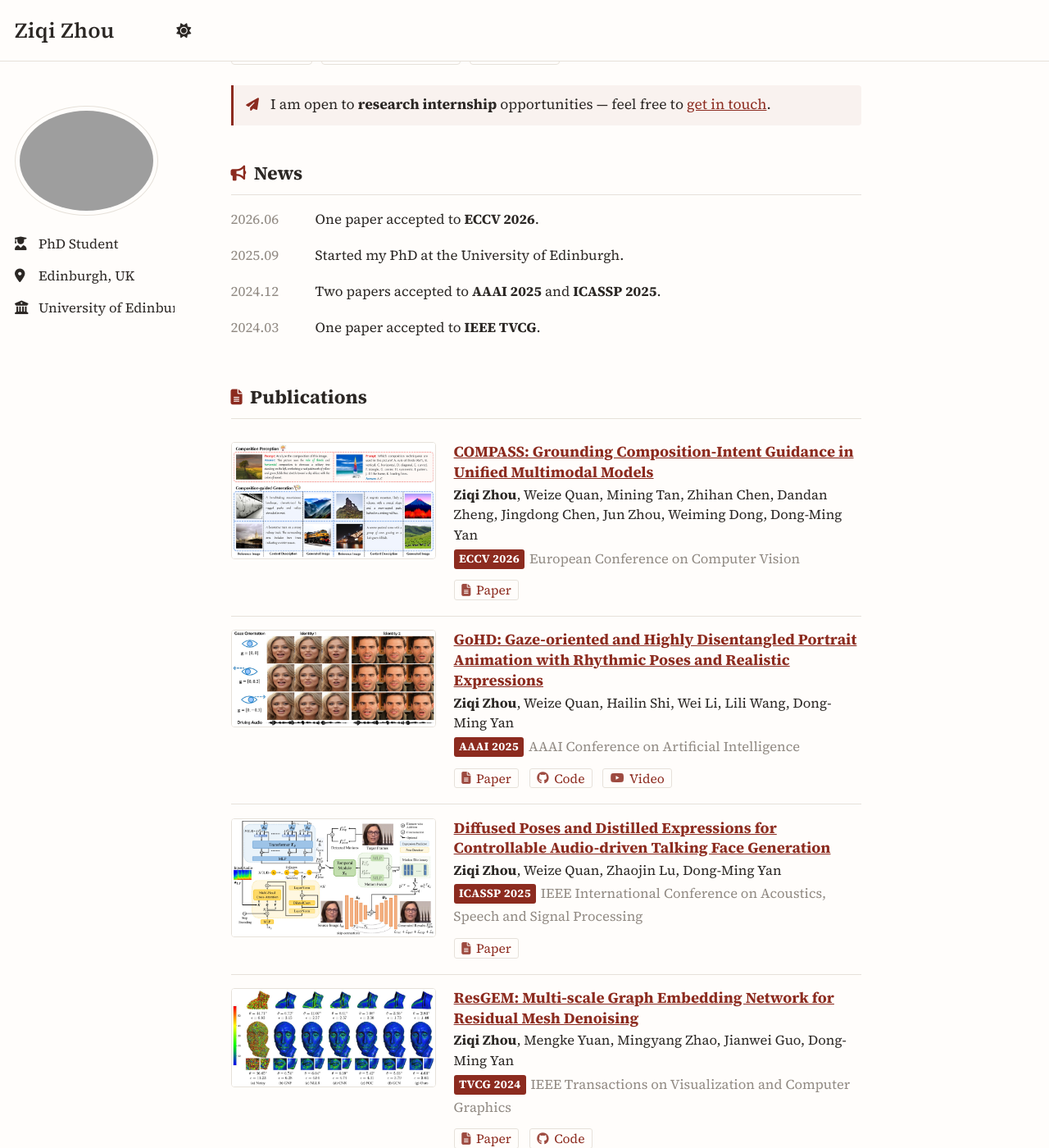
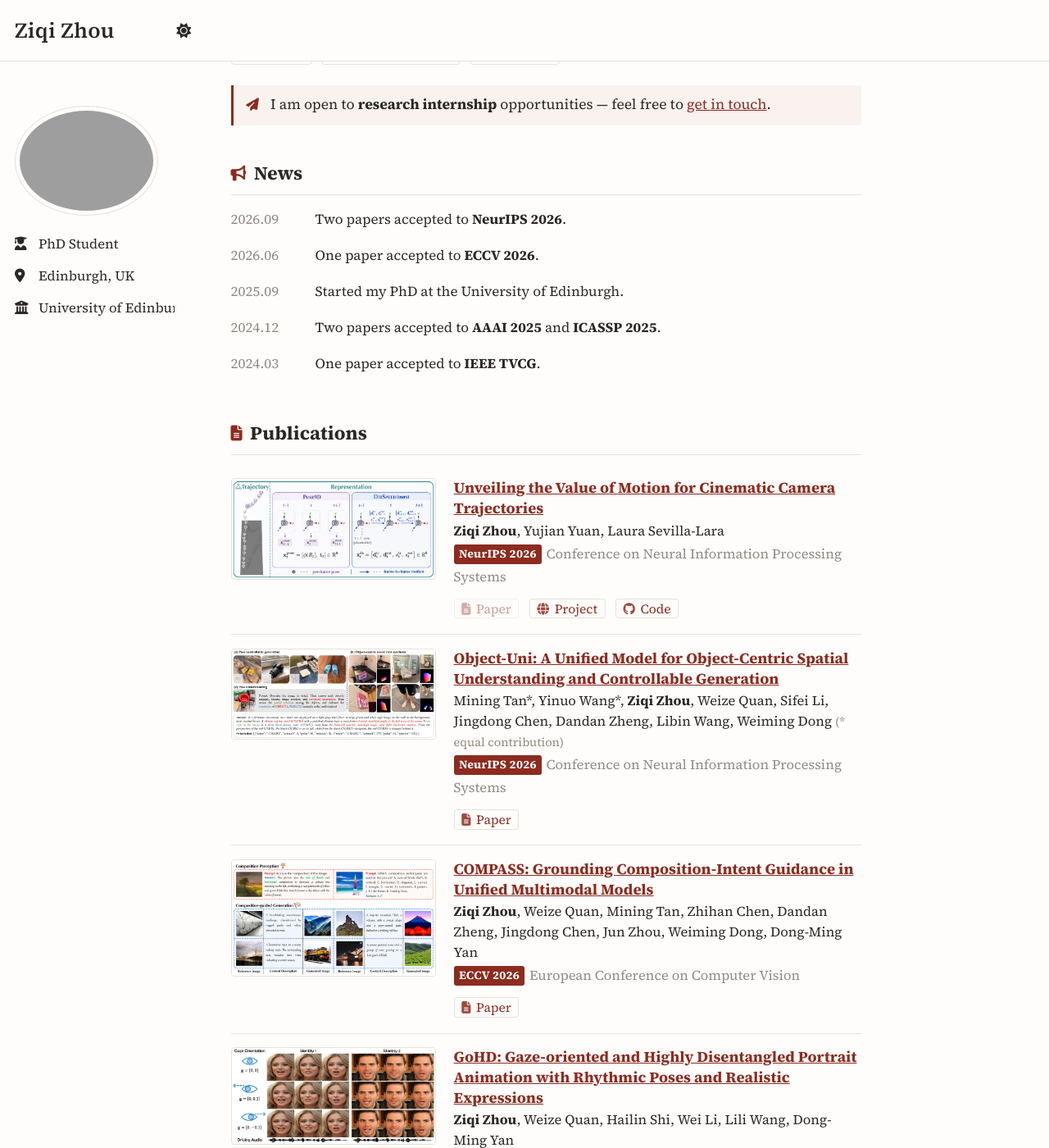
Before and after one commit to Jia1018/Jia1018.github.io, a Jekyll site: the page built from _pages/about.md, in a window 1280 px wide and 1400 px high, scrolled down 530 px. Shown: the whole window at 82% size. Built offline with Jekyll 4.4.1, drawn with Linux system fonts in a browser that asks for light colours; some web fonts are replaced; a script that is not in the unit is left out.

Commit message:
Add NeurIPS 2026 papers

```diff
--- a/_pages/about.md
+++ b/_pages/about.md
@@ -25,6 +25,7 @@ Earlier I worked on data-driven inverse problems in geometry processing, audio-d
 
 <div class="hp-news" markdown="0">
   <ul>
+    <li><span class="date">2026.09</span><span>Two papers accepted to <b>NeurIPS 2026</b>.</span></li>
     <li><span class="date">2026.06</span><span>One paper accepted to <b>ECCV 2026</b>.</span></li>
     <li><span class="date">2025.09</span><span>Started my PhD at the University of Edinburgh.</span></li>
     <li><span class="date">2024.12</span><span>Two papers accepted to <b>AAAI 2025</b> and <b>ICASSP 2025</b>.</span></li>
@@ -35,6 +36,46 @@ Earlier I worked on data-driven inverse problems in geometry processing, audio-d
 ## <i class="fas fa-file-lines"></i>Publications
 
 <div class="pub-list" markdown="0">
+
+  <div class="pub">
+    <div class="pub-teaser">
+      <img src="/images/publications/cinegen.jpg" alt="CineGen teaser">
+    </div>
+    <div class="pub-body">
+      <div class="pub-title">
+        <a href="https://jia1018.github.io/CineGEN/">Unveiling the Value of Motion for Cinematic Camera Trajectories</a>
+      </div>
+      <div class="pub-authors">
+        <span class="me">Ziqi Zhou</span>, Yujian Yuan, Laura Sevilla-Lara
+      </div>
+      <div class="pub-venue"><span class="tag">NeurIPS 2026</span>Conference on Neural Information Processing Systems</div>
+      <div class="pub-links">
+        <!-- arXiv not public yet: when it is, add href="https://arxiv.org/abs/XXXX.XXXXX" and remove class="is-disabled" / title -->
+        <a class="is-disabled" title="arXiv coming soon"><i class="fas fa-file-lines"></i>Paper</a>
+        <a href="https://jia1018.github.io/CineGEN/"><i class="fas fa-globe"></i>Project</a>
+        <a href="https://github.com/Jia1018/CineGEN"><i class="fab fa-github"></i>Code</a>
+      </div>
+    </div>
+  </div>
+
+  <div class="pub">
+    <div class="pub-teaser">
+      <img src="/images/publications/object-uni.jpg" alt="Object-Uni teaser">
+    </div>
+    <div class="pub-body">
+      <div class="pub-title">
+        <a href="https://arxiv.org/abs/2608.22757">Object-Uni: A Unified Model for Object-Centric Spatial Understanding and Controllable Generation</a>
+      </div>
+      <div class="pub-authors">
+        Mining Tan*, Yinuo Wang*, <span class="me">Ziqi Zhou</span>, Weize Quan, Sifei Li, Jingdong Chen, Dandan Zheng, Libin Wang, Weiming Dong
+        <span class="pub-eq">(* equal contribution)</span>
+      </div>
+      <div class="pub-venue"><span class="tag">NeurIPS 2026</span>Conference on Neural Information Processing Systems</div>
+      <div class="pub-links">
+        <a href="https://arxiv.org/abs/2608.22757"><i class="fas fa-file-lines"></i>Paper</a>
+      </div>
+    </div>
+  </div>
 
   <div class="pub">
     <div class="pub-teaser">
--- a/assets/css/homepage.css
+++ b/assets/css/homepage.css
@@ -190,6 +190,21 @@ html[data-theme="dark"] .hp-note {
 
 .pub-links a:hover {
   border-color: var(--global-link-color-hover);
+}
+
+/* link placeholder for a paper that is not public yet */
+.pub-links a.is-disabled {
+  opacity: 0.45;
+  cursor: not-allowed;
+}
+
+.pub-links a.is-disabled:hover {
+  border-color: var(--global-border-color);
+}
+
+.pub-eq {
+  font-size: 0.88em;
+  color: var(--global-text-color-light);
 }
 
 /* ---------- compact two-column rows (experience / education / awards) ---------- */
```
Also changed, not shown: images/publications/cinegen.jpg (added), images/publications/object-uni.jpg (added), 1 other file.
